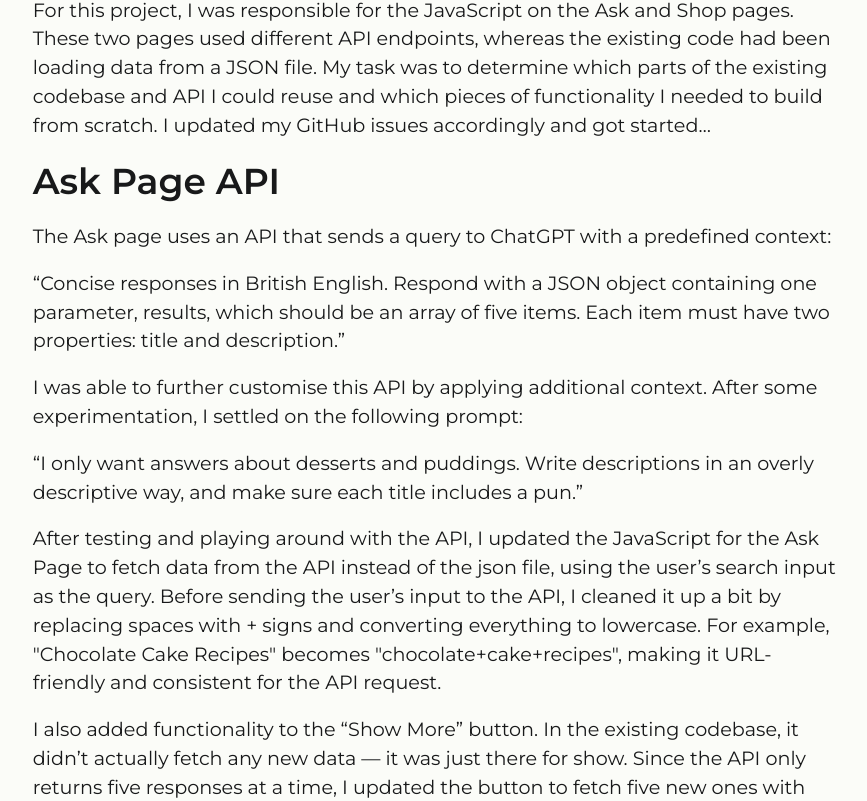
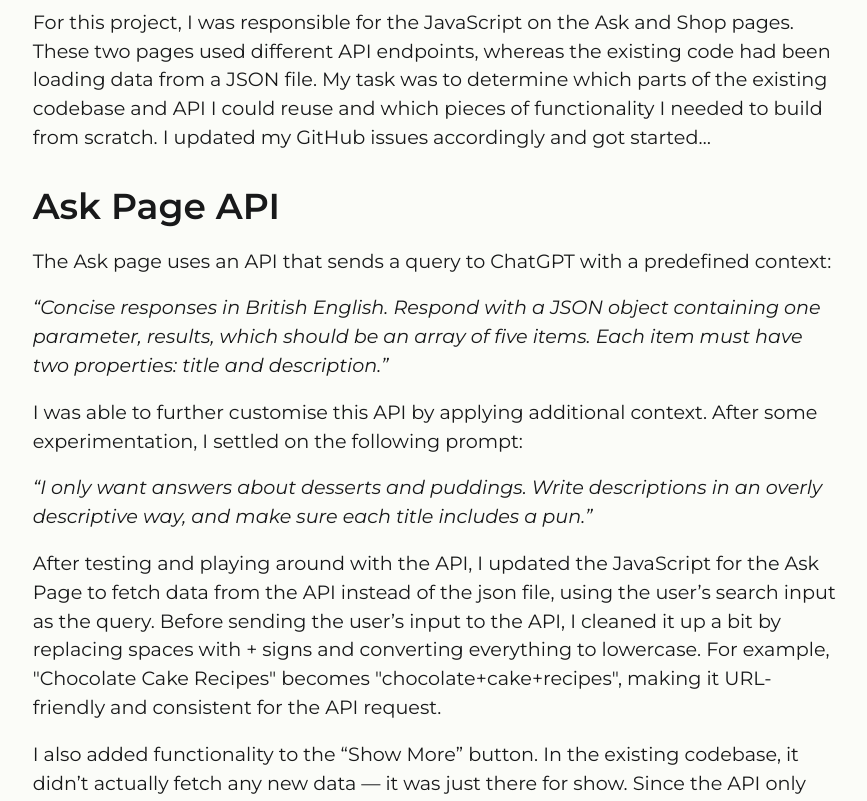
Before and after one commit to louiseka/portfolio, a React (Vite) app: page /blogs/bootcamp-week5-working-existing-codebase in a window 1280 px wide. Shown: the part 1195-1996 px from the top of the page, without its empty margins (204-1071 px from the left). Built offline with nearby package versions, Linux system fonts and the light colour scheme.

Commit message:
Styling updates

```diff
--- a/src/index.css
+++ b/src/index.css
@@ -70,6 +70,10 @@ p {
 
 .bold-text {
   font-weight: 600;
+}
+
+.italic-text {
+  font-style: italic;
 }
 
 /* Links */
@@ -391,7 +395,7 @@ header {
 }
 
 .nine {
-  grid-column: 3 / 3;
+  grid-column: 3 /5;
   grid-row: 5/ 6;
 }
 
@@ -436,7 +440,7 @@ header {
 /* Blogs Pages */
 
 article h2 {
-  padding: 0.46em 0 0.11em 0;
+  padding: 0.8em 0 0.11em 0;
 }
 
 article h3 {
```
